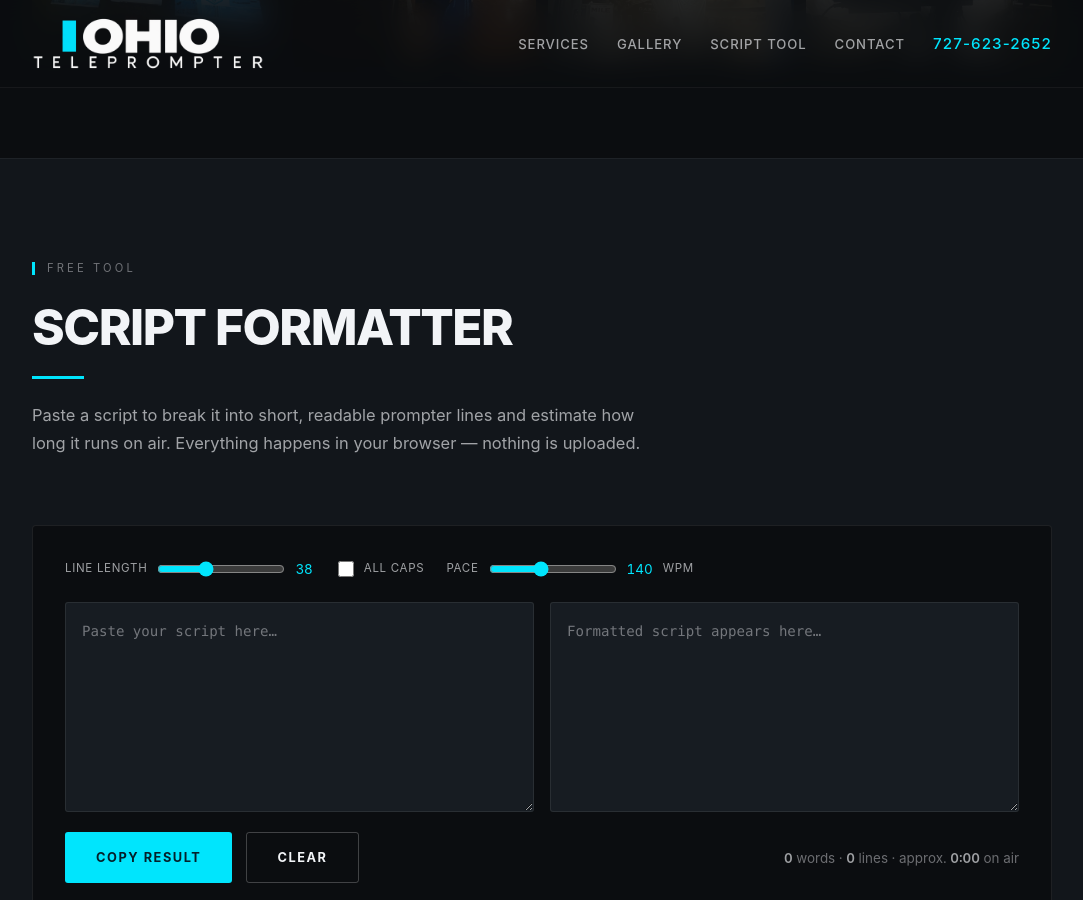
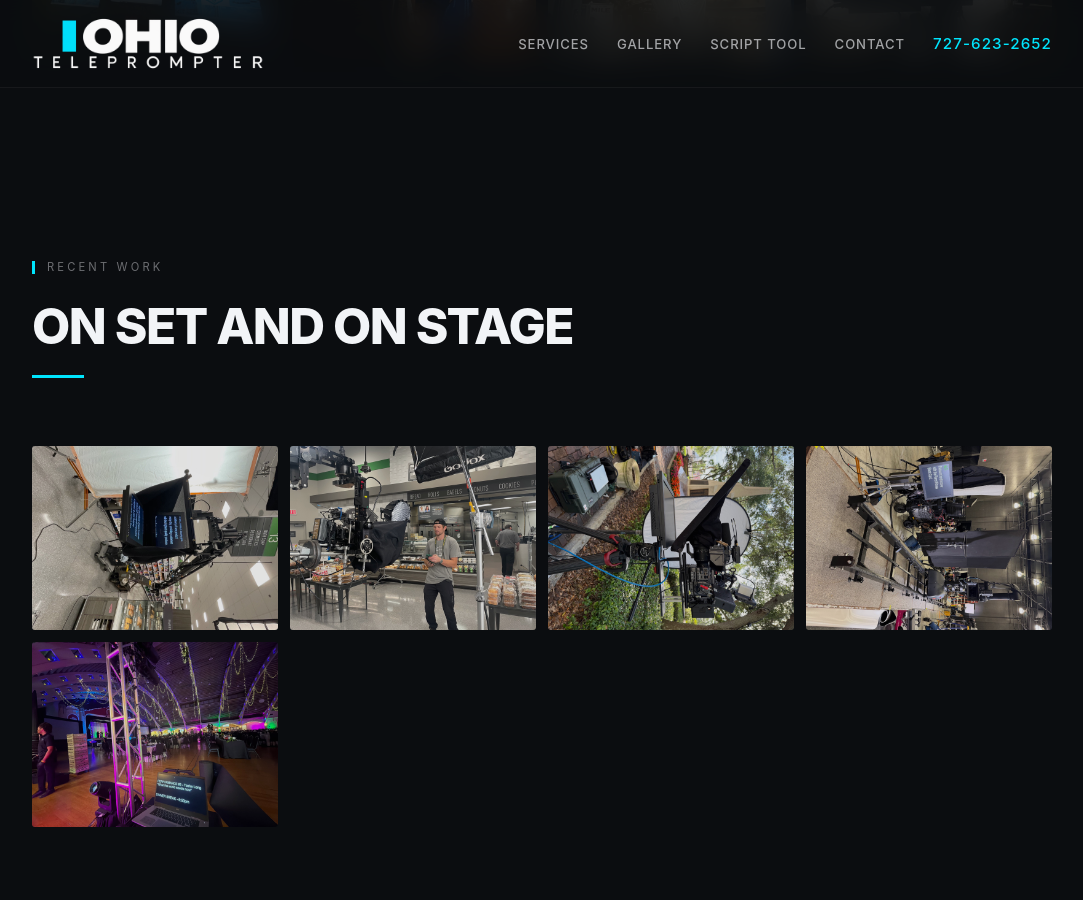
Before and after one commit to jasproj/ohioteleprompter, a Jekyll site: the page index.html, which Jekyll copies as it is, in a window 1280 px wide and 900 px high, scrolled down 3400 px. Shown: the whole window, without its empty margins (98-1181 px from the left). Built offline with Jekyll 4.4.1, drawn with Linux system fonts in a browser that asks for light colours.

Commit message:
Add September 2026 photo batch and Recent Work gallery section (#18)
Add 5 web-sized shots (1600px long edge, q82) under img/gallery/2026-batch
and a "Recent Work" section on the homepage after Gallery, using the existing
gal-grid/openLightbox pattern with generic equipment/production alt text.
Three portrait shots had EXIF orientation 6 and are rotated upright.


Claude-Session: https://claude.ai/code/session_01MUtBuJsZWznJofMQL9B8Le

Co-authored-by: Claude Fable 5.1 <noreply@anthropic.com>

```diff
--- a/index.html
+++ b/index.html
@@ -616,6 +616,23 @@
         </div>
     </section>
 
+    <!-- Recent work -->
+    <section class="gallery recent-work" id="recent-work">
+        <div class="wrap">
+            <div class="sec-head">
+                <span class="eyebrow">Recent Work</span>
+                <h2 class="sec-title">On Set and On Stage</h2>
+            </div>
+            <div class="gal-grid">
+                <div class="gal-item" onclick="openLightbox(this)"><img src="img/gallery/2026-batch/IMG_9448.jpg" alt="Camera-mount teleprompter on a jib arm for an in-store commercial shoot" loading="lazy"></div>
+                <div class="gal-item" onclick="openLightbox(this)"><img src="img/gallery/2026-batch/IMG_9439.jpg" alt="Camera crane and softbox lighting rig on a retail production set" loading="lazy"></div>
+                <div class="gal-item" onclick="openLightbox(this)"><img src="img/gallery/2026-batch/IMG_0609.jpg" alt="Through-glass teleprompter rig on a cinema camera for an outdoor shoot" loading="lazy"></div>
+                <div class="gal-item" onclick="openLightbox(this)"><img src="img/gallery/2026-batch/IMG_9952.jpg" alt="Teleprompter monitor beside a motion-control camera track on a soundstage" loading="lazy"></div>
+                <div class="gal-item" onclick="openLightbox(this)"><img src="img/gallery/2026-batch/IMG_0839.jpg" alt="Operator laptop with run-of-show cues at a gala production" loading="lazy"></div>
+            </div>
+        </div>
+    </section>
+
     <!-- Script formatter -->
     <section class="fmt" id="formatter">
         <div class="wrap">
```
Also changed, not shown: img/gallery/2026-batch/IMG_0609.jpg (added), img/gallery/2026-batch/IMG_0839.jpg (added), img/gallery/2026-batch/IMG_9439.jpg (added), img/gallery/2026-batch/IMG_9448.jpg (added), img/gallery/2026-batch/IMG_9952.jpg (added).
